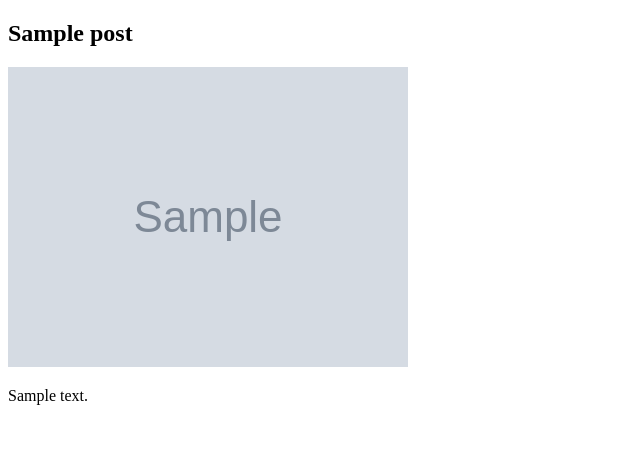
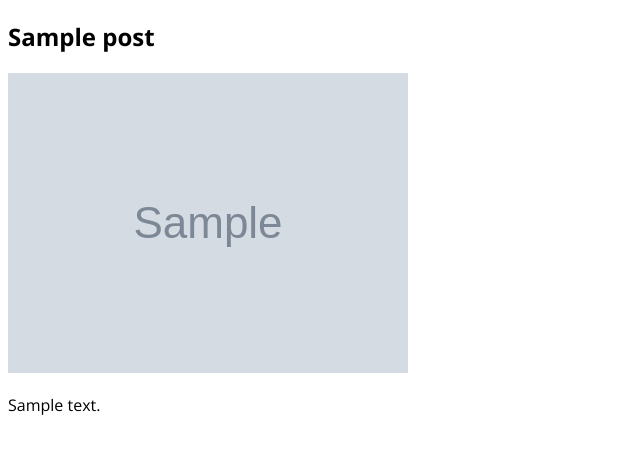
Before and after one commit to z4gon/blog_django, a Django app: a page that uses templates/base.html in a window 1280 px wide. Shown: the top 454 px of the page, without its empty margins (0-640 px from the left). Run offline with Django 4.2, Linux system fonts and the light colour scheme; tables that the repository leaves empty hold one stand-in row (values such as "Sample post"); grey boxes marked "Sample" are stand-in pictures.

Commit message:
google font, css

```diff
--- /dev/null
+++ b/app/static/app/main.css
@@ -0,0 +1,8 @@
+html {
+  -webkit-font-smoothing: antialiased;
+  -moz-osx-font-smoothing: grayscale;
+}
+
+body {
+  font-family: "Open Sans", sans-serif;
+}
--- a/blog_django/urls.py
+++ b/blog_django/urls.py
@@ -19,7 +19,11 @@ from django.conf.urls.static import static
 from django.contrib import admin
 from django.urls import path, include
 
-urlpatterns = [
-    path('admin/', admin.site.urls),
-    path('', include('app.urls')),
-] + static(settings.MEDIA_URL, document_root=settings.MEDIA_ROOT)
+urlpatterns = (
+    [
+        path('admin/', admin.site.urls),
+        path('', include('app.urls')),
+    ]
+    + static(settings.MEDIA_URL, document_root=settings.MEDIA_ROOT)
+    + static(settings.STATIC_URL, document_root=settings.STATIC_ROOT)
+)
--- a/templates/base.html
+++ b/templates/base.html
@@ -1,9 +1,18 @@
+{% load static %}
+
 <!DOCTYPE html>
 <html lang="en">
 	<head>
 		<meta charset="UTF-8" />
 		<meta http-equiv="X-UA-Compatible" content="IE=edge" />
 		<meta name="viewport" content="width=device-width, initial-scale=1.0" />
+		<link rel="preconnect" href="https://fonts.googleapis.com" />
+		<link rel="preconnect" href="https://fonts.gstatic.com" crossorigin />
+		<link
+			href="https://fonts.googleapis.com/css2?family=Open+Sans:ital,wght@0,300..800;1,300..800&display=swap"
+			rel="stylesheet"
+		/>
+		<link rel="stylesheet" href="{% static 'app/main.css' %}" />
 		{% block head %} {% endblock %}
 		<title>{% block title %}Home{% endblock %} | Blog</title>
 	</head>
```
